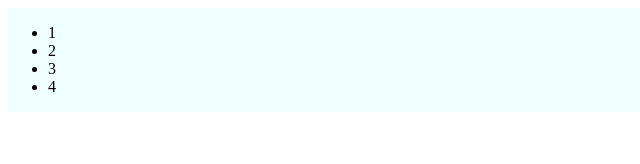
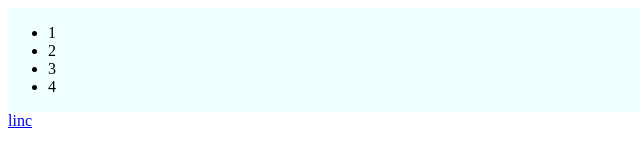
Before and after one commit to RuslYakovlev/Creative, a plain HTML site: page index.html in a window 1280 px wide. Shown: the full height of the page, 0-640 px from the left. Drawn offline with Linux system fonts and the light colour scheme.

Commit message:
6 commit

```diff
--- a/index.html
+++ b/index.html
@@ -15,5 +15,8 @@
 
     </nav>
 </header>
+<section>
+    <a href="#" alt=""> linc</a>
+</section>
 </body>
 </html>
```
